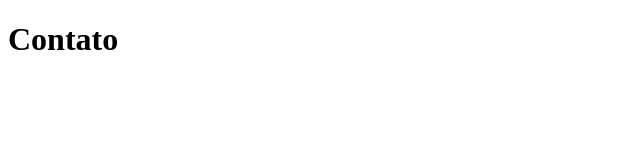
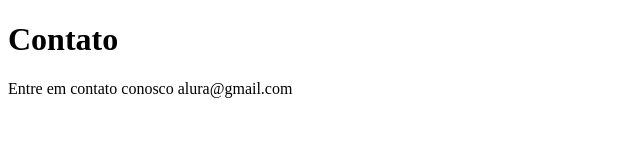
Before and after one commit to TecHalpert/sistema-de-cadastro, a plain HTML site: page contato.html in a window 1280 px wide. Shown: the whole page, without its empty margins (0-640 px from the left). Drawn offline with Linux system fonts and the light colour scheme.

Commit message:
Mudando contato

```diff
--- a/contato.html
+++ b/contato.html
@@ -10,6 +10,7 @@
 
 <body>
     <h1>Contato</h1>
+    <p>Entre em contato conosco alura@gmail.com</p>
 </body>
 
 </html>
```
